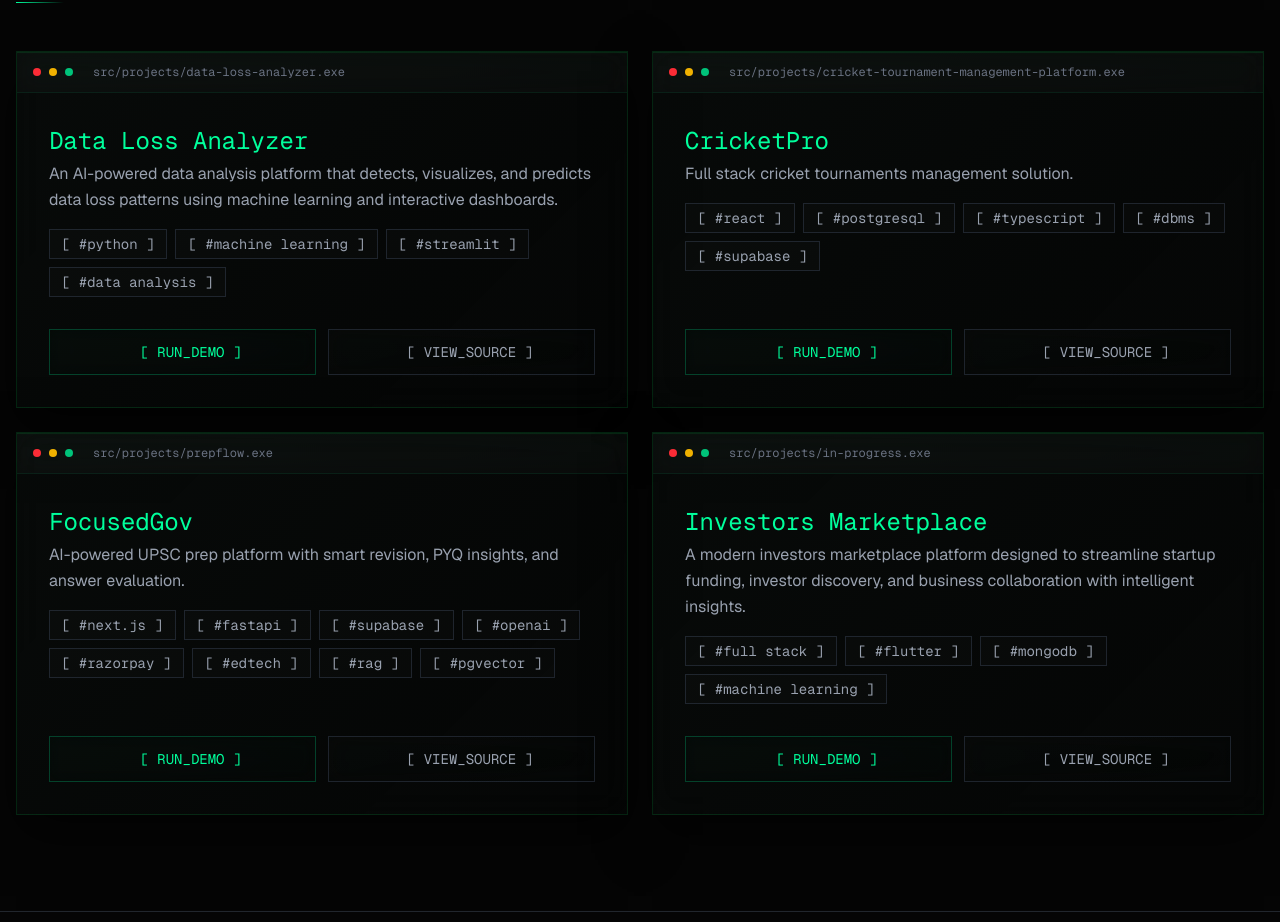
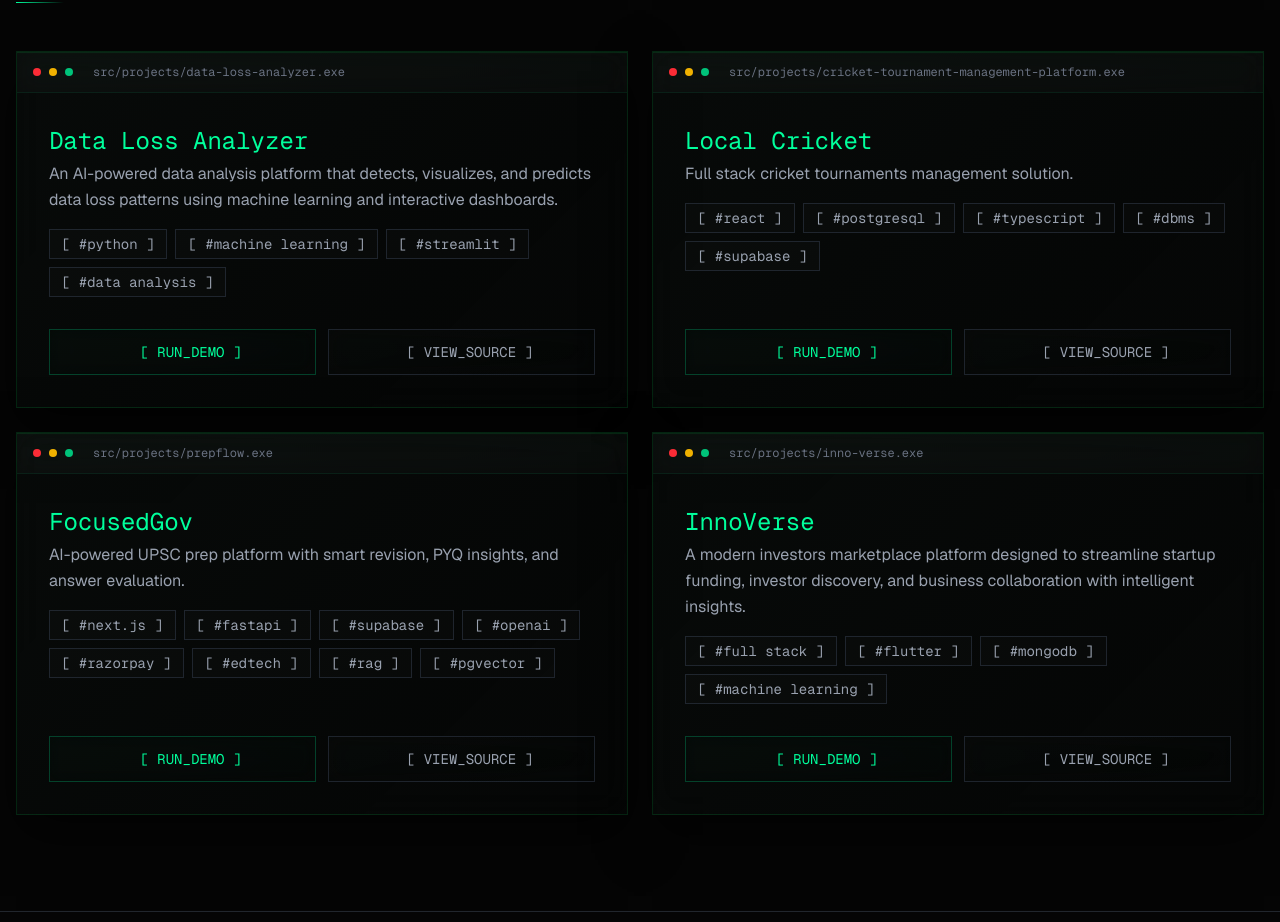
Before and after one commit to Ap17-dl/Portfolio-Website, a Next.js app: page / in a window 1280 px wide. Shown: the part 1800-2722 px from the top of the page. Built offline with nearby package versions, Linux system fonts and the light colour scheme; no server answers.

Commit message:
add: InnoVerse repo and live link

```diff
--- a/components/projects.tsx
+++ b/components/projects.tsx
@@ -15,7 +15,7 @@
   {
     id: 2,
     name: 'cricket-tournament-management-platform',
-    title: 'CricketPro',
+    title: 'Local Cricket',
     description: 'Full stack cricket tournaments management solution.',
     tags: ['React', 'PostgreSQL','Typescript', 'DBMS', 'Supabase'],
     demo: 'https://cricket-tournament-platform.vercel.app/',
@@ -32,12 +32,12 @@
   },
   {
     id: 4,
-    name: 'in-progress',
-    title: 'Investors Marketplace',
+    name: 'inno-verse',
+    title: 'InnoVerse',
     description: 'A modern investors marketplace platform designed to streamline startup funding, investor discovery, and business collaboration with intelligent insights.',
     tags: ['Full Stack', 'Flutter', 'MongoDB', 'Machine Learning'],
-    demo: '#',
-    source: 'https://github.com/Ap17-dl/innovators-marketplace',
+    demo: 'https://innovators-verse.vercel.app/',
+    source: 'https://github.com/Ap17-dl/Innovators-marketplace-new',
   },
 ];
 
```
Also changed, not shown: next-env.d.ts.
